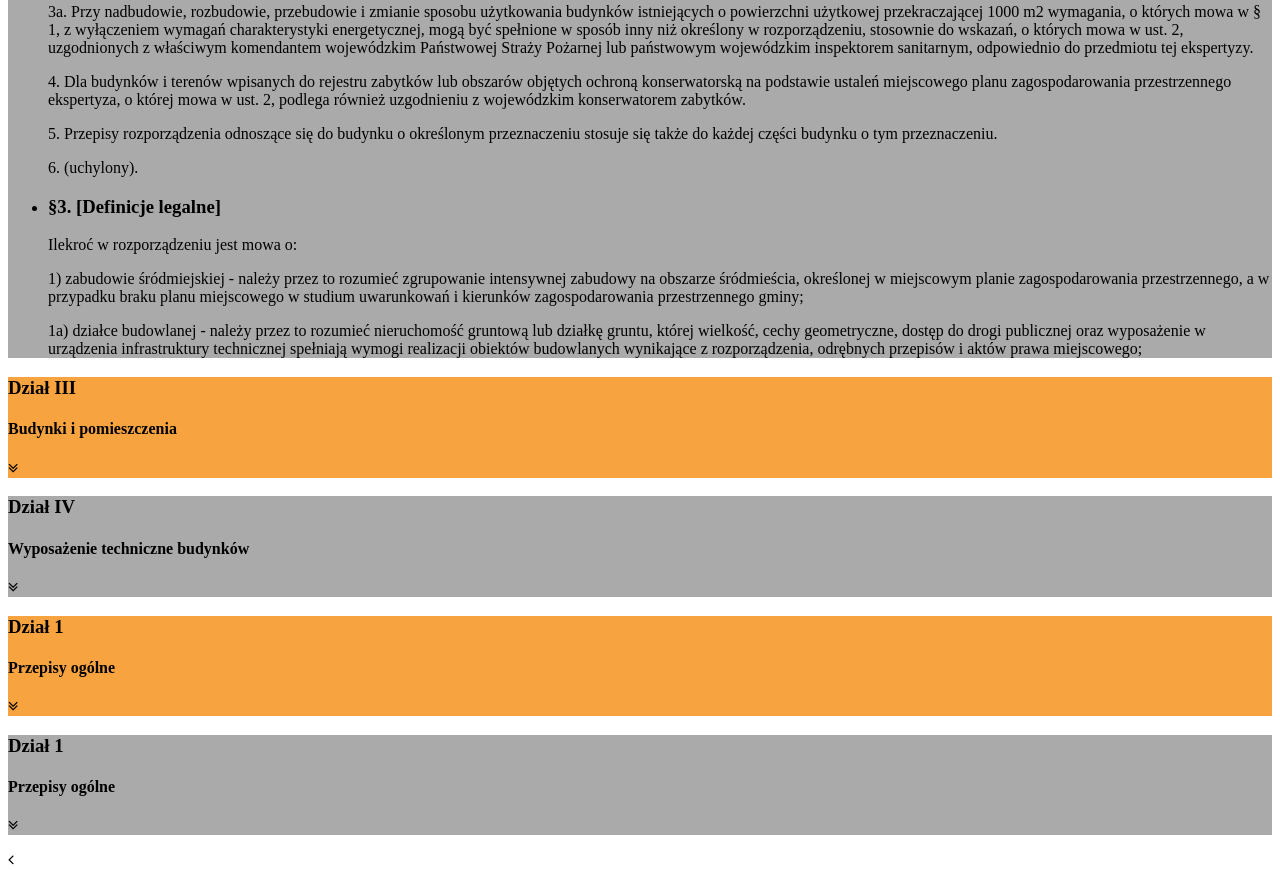
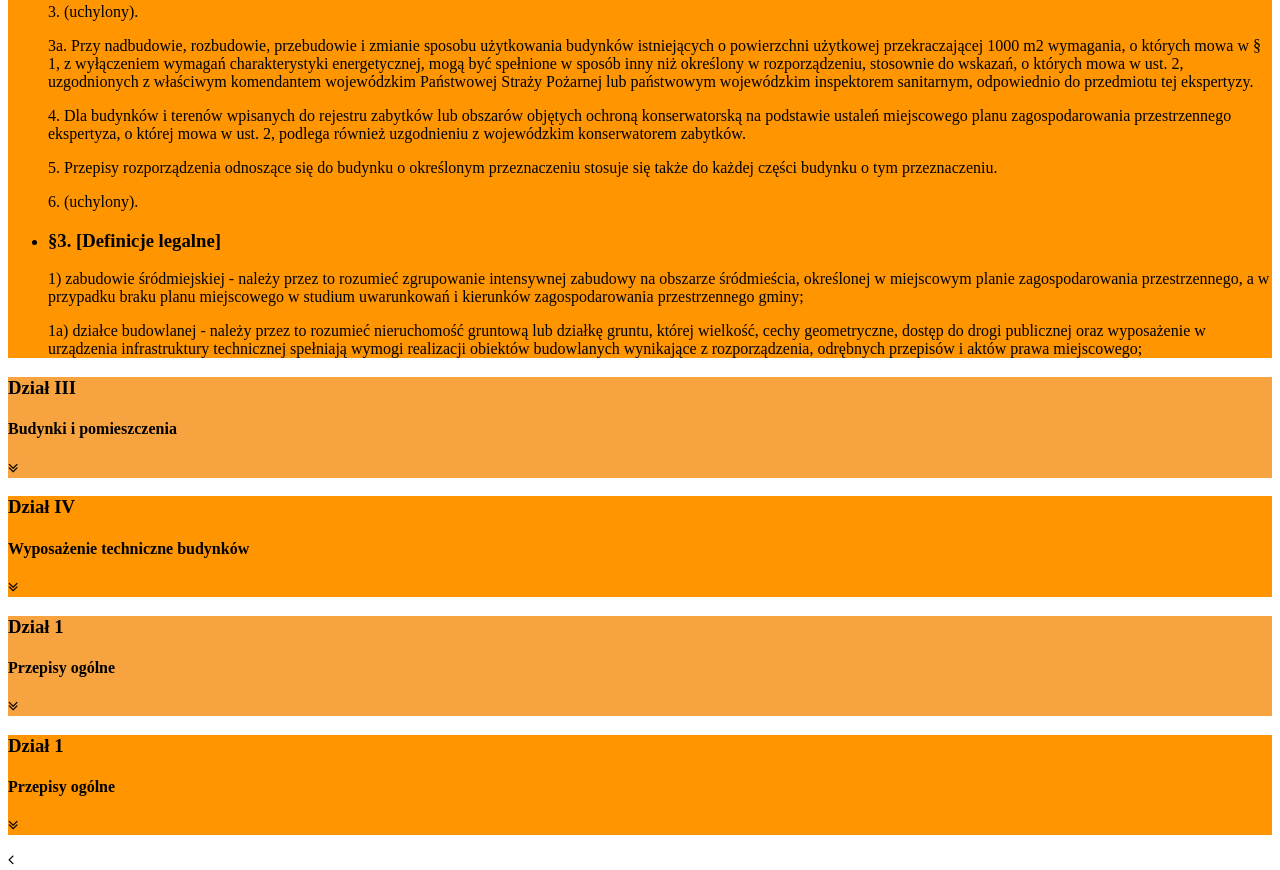
Before and after one commit to UlaBB/Archlow_SPA, a website with bundled scripts: page src/index.html in a window 1280 px wide. Shown: the part 1676-2546 px from the top of the page. Built offline with nearby package versions, Linux system fonts and the light colour scheme.

Commit message:
Add extra content

```diff
--- a/src/components/Section.js
+++ b/src/components/Section.js
@@ -45,7 +45,7 @@ export class Section {
     const sectionId = this.id;
 
     if(sectionId % 2 === 0){
-      this.element.style.background = '#AAAAAA';
+      this.element.style.background = '#ff9500';
     }
     else{
       this.element.style.background = '#F7A440';
--- a/src/index.html
+++ b/src/index.html
@@ -314,7 +314,8 @@
             {{#each sectionContent}}
             <li class="section_con__listElement">
               <h3 class="section_con_listElement_title">{{numberOfParagraph}} {{label}}</h3>
-              <p>{{{content}}}</p>
+              <p class="section__text">{{{content1}}}</p>
+              <p class="section__text">{{{content2}}}</p>
               {{#each option}}
               <p class="addingOption">{{this}}</p>
               {{/each}}
--- a/src/js/data.js
+++ b/src/js/data.js
@@ -110,12 +110,13 @@ dataSource.sections = {
       1: {
         numberOfParagraph: '§1.',
         label: '[Zakres rozporządzenia]',
-        content: 'Rozporządzenie ustala warunki techniczne, jakim powinny odpowiadać budynki i związane z nimi urządzenia, ich usytuowanie na działce budowlanej oraz zagospodarowanie działek przeznaczonych pod zabudowę, zapewniające spełnienie wymagań art. 5 i 6 ustawy z dnia 7 lipca 1994 r. - Prawo budowlane.',
+        content1: 'Rozporządzenie ustala warunki techniczne, jakim powinny odpowiadać budynki i związane z nimi urządzenia, ich usytuowanie na działce budowlanej oraz zagospodarowanie działek przeznaczonych pod zabudowę, zapewniające spełnienie wymagań art. 5 i 6 ustawy z dnia 7 lipca 1994 r. - Prawo budowlane.',
       },
       2: {
         numberOfParagraph: '§2.',
         label: '[Stosowanie przepisów rozporządzenia]',
-        content: ['1.  Przepisy rozporządzenia stosuje się przy projektowaniu, budowie i przebudowie oraz przy zmianie sposobu użytkowania budynków oraz budowli nadziemnych i podziemnych spełniających funkcje użytkowe budynków, a także do związanych z nimi urządzeń budowlanych, z zastrzeżeniem § 135 ust. 10 oraz § 207 ust. 2. ', 'alskdj'],
+        content1: ['1.  Przepisy rozporządzenia stosuje się przy projektowaniu, budowie i przebudowie oraz przy zmianie sposobu użytkowania budynków oraz budowli nadziemnych i podziemnych spełniających funkcje użytkowe budynków, a także do związanych z nimi urządzeń budowlanych, z zastrzeżeniem § 135 ust. 10 oraz § 207 ust. 2.'],
+        content2: ['2.  Przy nadbudowie, rozbudowie, przebudowie i zmianie sposobu użytkowania:'],
         option: ['1) budynków o powierzchni użytkowej nieprzekraczającej 1000 m2',
           '2) budynków o powierzchni użytkowej przekraczającej 1000 m2 , o których mowa w art. 5 ust. 7 pkt 1-4 i 6 3  ustawy z dnia 7 lipca 1994 r. - Prawo budowlane\
                     - wymagania, o których mowa w § 1, mogą być spełnione w sposób inny niż określony w rozporządzeniu, stosownie do wskazań ekspertyzy technicznej właściwej\
@@ -133,7 +134,7 @@ dataSource.sections = {
       3: {
         numberOfParagraph: '§3.',
         label: ' [Definicje legalne]',
-        content: 'Ilekroć w rozporządzeniu jest mowa o:',
+        content1: 'Ilekroć w rozporządzeniu jest mowa o:',
         option: ['1) zabudowie śródmiejskiej - należy przez to rozumieć zgrupowanie intensywnej zabudowy na obszarze śródmieścia, \
          określonej w miejscowym planie zagospodarowania przestrzennego, a w przypadku braku planu miejscowego w studium uwarunkowań i kierunków zagospodarowania przestrzennego gminy;', '1a) działce budowlanej - należy przez to \
         rozumieć nieruchomość gruntową lub działkę gruntu, której wielkość, cechy geometryczne, dostęp do drogi publicznej oraz wyposażenie w urządzenia infrastruktury technicznej spełniają wymogi realizacji obiektów budowlanych wynikające z rozporządzenia, odrębnych przepisów i aktów prawa miejscowego;']
@@ -148,12 +149,12 @@ dataSource.sections = {
       1: {
         numberOfParagraph: '§1.',
         label: '[Zakres rozporządzenia]',
-        content: 'Rozporządzenie ustala warunki techniczne, jakim powinny odpowiadać budynki i związane z nimi urządzenia, ich usytuowanie na działce budowlanej oraz zagospodarowanie działek przeznaczonych pod zabudowę, zapewniające spełnienie wymagań art. 5 i 6 ustawy z dnia 7 lipca 1994 r. - Prawo budowlane.',
+        content1: 'Rozporządzenie ustala warunki techniczne, jakim powinny odpowiadać budynki i związane z nimi urządzenia, ich usytuowanie na działce budowlanej oraz zagospodarowanie działek przeznaczonych pod zabudowę, zapewniające spełnienie wymagań art. 5 i 6 ustawy z dnia 7 lipca 1994 r. - Prawo budowlane.',
       },
       2: {
         numberOfParagraph: '§2.',
         label: '[Stosowanie przepisów rozporządzenia]',
-        content: ['1.  Przepisy rozporządzenia stosuje się przy projektowaniu, budowie i przebudowie oraz przy zmianie sposobu użytkowania budynków oraz budowli nadziemnych i podziemnych spełniających funkcje użytkowe budynków, a także do związanych z nimi urządzeń budowlanych, z zastrzeżeniem § 135 ust. 10 oraz § 207 ust. 2. ', 'alskdj'],
+        content1: ['1.  Przepisy rozporządzenia stosuje się przy projektowaniu, budowie i przebudowie oraz przy zmianie sposobu użytkowania budynków oraz budowli nadziemnych i podziemnych spełniających funkcje użytkowe budynków, a także do związanych z nimi urządzeń budowlanych, z zastrzeżeniem § 135 ust. 10 oraz § 207 ust. 2. ', 'alskdj'],
         option: ['1) budynków o powierzchni użytkowej nieprzekraczającej 1000 m2',
           '2) budynków o powierzchni użytkowej przekraczającej 1000 m2 , o których mowa w art. 5 ust. 7 pkt 1-4 i 6 3  ustawy z dnia 7 lipca 1994 r. - Prawo budowlane\
                     - wymagania, o których mowa w § 1, mogą być spełnione w sposób inny niż określony w rozporządzeniu, stosownie do wskazań ekspertyzy technicznej właściwej\
--- a/src/sass/partials/_loginPanel.scss
+++ b/src/sass/partials/_loginPanel.scss
@@ -5,7 +5,7 @@
 }
 
 .loginPanel__mainPanel {
-  height: 80vh;
+  height: 75vh;
   background: linear-gradient(120deg, #ff512f, #f09819);
   border-radius: 0 0 100px 0;
 }
@@ -46,7 +46,7 @@
 
 .loginPanel__text {
   width: 200px;
-  transform: translateY(300px);
+  transform: translateY(250px);
 
   > h1,
   h3 {
--- a/src/sass/partials/_section.scss
+++ b/src/sass/partials/_section.scss
@@ -10,7 +10,7 @@
   width: 100%;
   min-height: 90px;
   margin-bottom: 20px;
-  background: $color-apricot;
+  //background: $color-apricot;
   border-radius: 20px;
   transition: 50ms;
   position: relative;
@@ -21,13 +21,11 @@
   justify-content: center;
   flex-direction: column;
   align-content: center;
-  transition: all 0.5s ease;
+  transition: all 0.2s ease;
 }
 
 .section__container:hover {
-  cursor: pointer;
-  background: $color-border;
-
+  background: #5c677d !important;
   > h4 {
     color: $color-element;
   }
@@ -39,6 +37,7 @@
   align-items: center;
   margin: 0 25px;
   color: $base__background-color;
+  padding: 0.5rem;
 
   > h3 {
     text-transform: uppercase;
@@ -94,6 +93,7 @@
 }
 
 .section_con__list {
+  font-size: 12px;
   list-style: none;
   margin-top: 15px;
 }
@@ -103,11 +103,16 @@
 }
 
 .section_con_listElement_title {
+  padding-top: 0.5rem;
   color: $color-apricot;
   letter-spacing: 0.5px;
 }
 
+.section__text {
+  font-size: 12px;
+}
+
 .addingOption {
-  margin-top: 20px;
-  color: blue;
+  margin-top: 15px;
+  font-size: 12px;
 }
```
